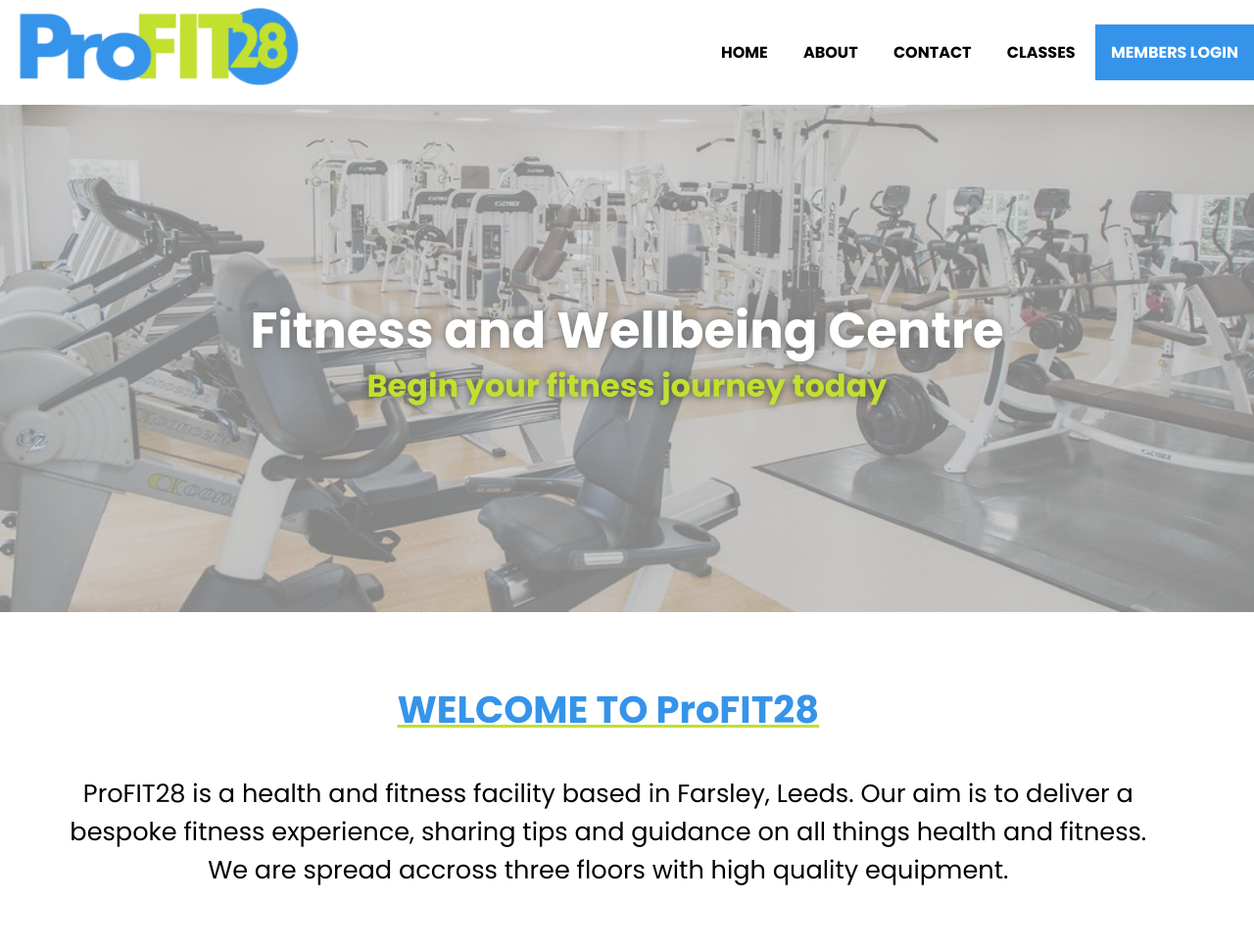
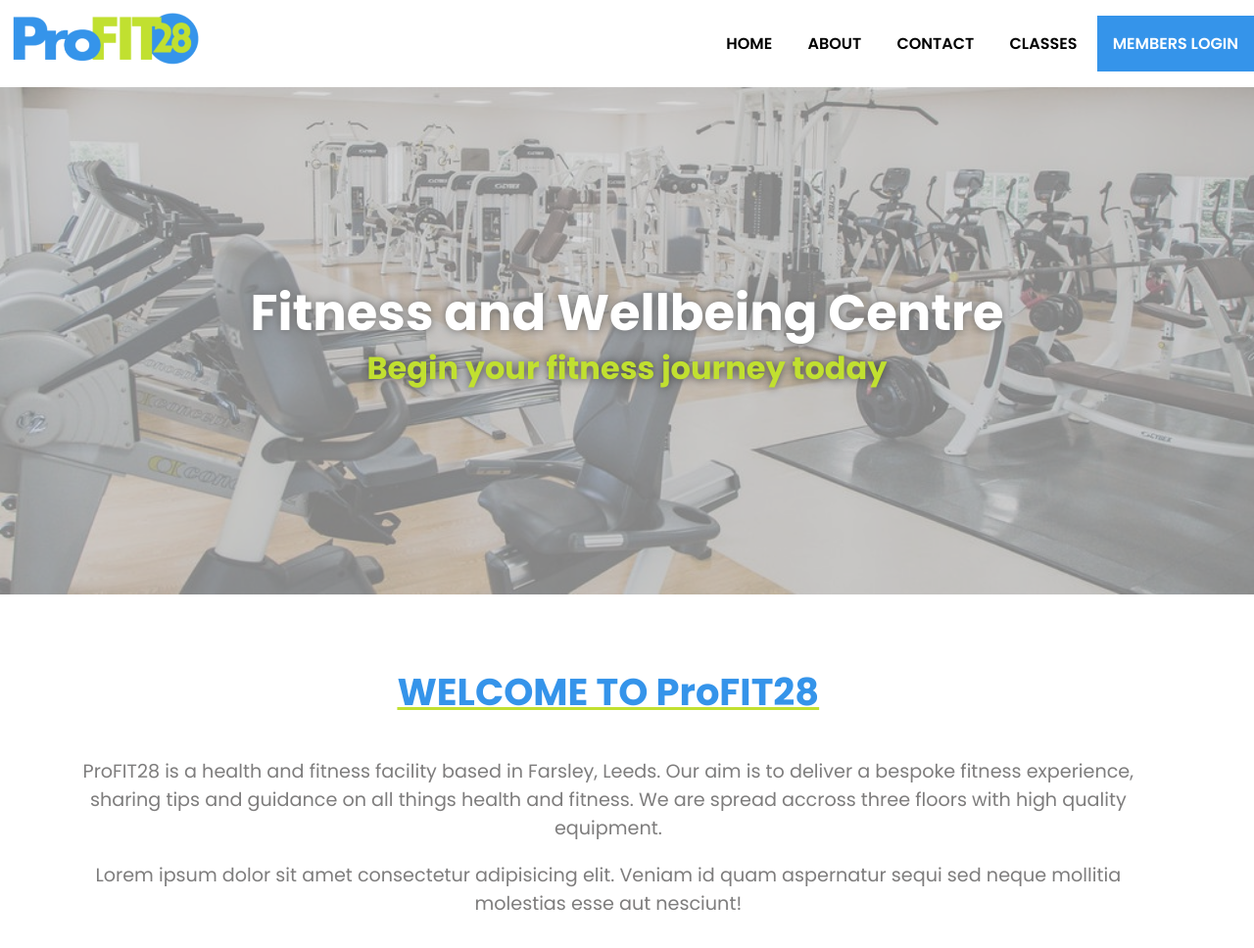
Before and after one commit to Andy-Smith1/profit28, a plain HTML site: page index.html in a window 1280 px wide. Shown: the whole page at 98% size. Drawn offline with Linux system fonts and the light colour scheme.

Commit message:
Reduced navbar size

```diff
--- a/index.html
+++ b/index.html
@@ -30,16 +30,20 @@
     <h2>Begin your fitness journey today</h2>
 </div>
 
+</header>
+
+<main>
 <div class="intro">
     <h3>WELCOME TO ProFIT28</h3>
     <p>ProFIT28 is a health and fitness facility based in Farsley, Leeds. Our aim is to deliver a bespoke fitness experience, sharing tips and guidance on all things health and fitness. We are spread accross three floors with high quality equipment.</p>
+    <p>Lorem ipsum dolor sit amet consectetur adipisicing elit. Veniam id quam aspernatur sequi sed neque mollitia molestias esse aut nesciunt!</p>
 </div>
-</header>
 
 
 
 
 
+</main>
 
 
 
--- a/style.css
+++ b/style.css
@@ -17,16 +17,19 @@
     align-items: center;
     justify-content: center;
     padding-bottom: 0px;
+
+
 }
 
 
 .navbar li {
     display: inline-block;
+    text-align: center;
     padding:1em;
     text-transform: uppercase;
     font-size: 1.25vw;
     font-family: Poppins;
-    font-weight: 700;
+    font-weight: 600;
     margin: 0px;
     border: 0px;
 
@@ -45,8 +48,8 @@
 
 #logo {
     height: auto;
-    width: 75%;
-    padding: 0px;
+    width: 50%;
+
 }
 
 .navbar li:hover {
@@ -93,6 +96,8 @@
 }
 
 
+/* Intro Section */
+
 .intro {
     justify-content: center;
     text-align: center;
@@ -106,5 +111,6 @@
 }
 
 .intro  p {
-    font-size: 2vw;
+    font-size: 1.5vw;
+    color:rgb(126, 125, 125)
 }
```
